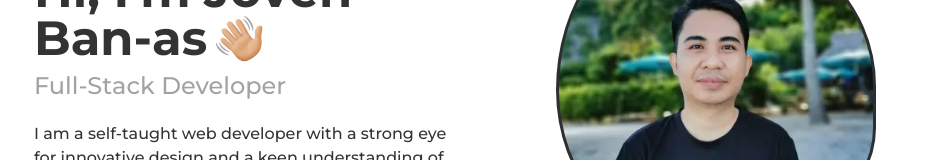
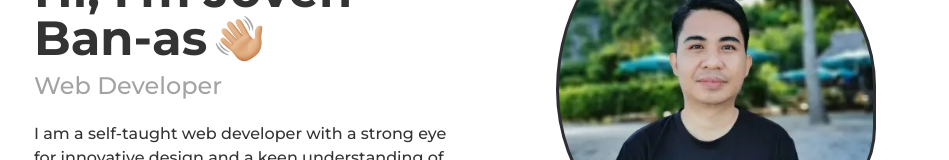
Before and after one commit to jban-as/jban-as.github.io, a Nuxt app: page / in a window 1280 px wide. Shown: the part 228-388 px from the top of the page, without its empty margins (158-1107 px from the left). Built offline with nearby package versions, Linux system fonts and the light colour scheme.

Commit message:
update title

```diff
--- a/pages/index.vue
+++ b/pages/index.vue
@@ -3,7 +3,7 @@
     <div class="hero-main flex flex-col-reverse justify-center text-center md:text-left md:flex-row md:justify-between md:items-center">
       <div class="hero-text md:flex-1 md:mr-10 relative">
         <h2 class="font-montserrat-bold text-4xl md:text-5xl font-extrabold mb-2">Hi, I'm Joven Ban-as <img src="~/assets/img/waving.png" alt="Waving Hand" class="w-12 ml-2 mb-2 inline-block md:absolute"></h2>
-        <h3 class="font-montserrat-medium text-2xl text-neutral-400 mb-5">Full-Stack Developer</h3>
+        <h3 class="font-montserrat-medium text-2xl text-neutral-400 mb-5">Web Developer</h3>
         <p class="font-montserrat-medium">I am a self-taught web developer with a strong eye for innovative design and a keen understanding of techniques geared toward optimum user experience.</p>
       </div>
       <div class="hero-img flex justify-around md:block mt-8 md:mt-0 md:flex-1">
```
Also changed, not shown: 2 other files (tests, documents, lock files or other folders).
